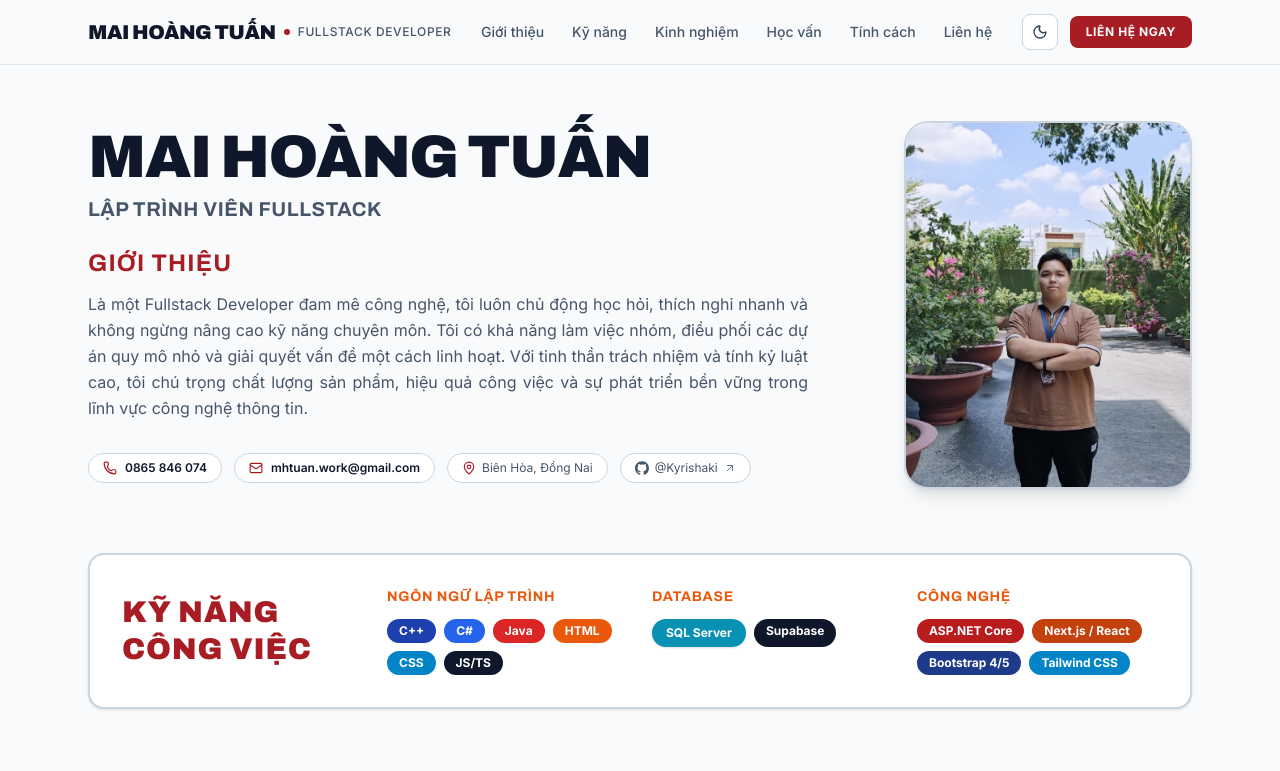
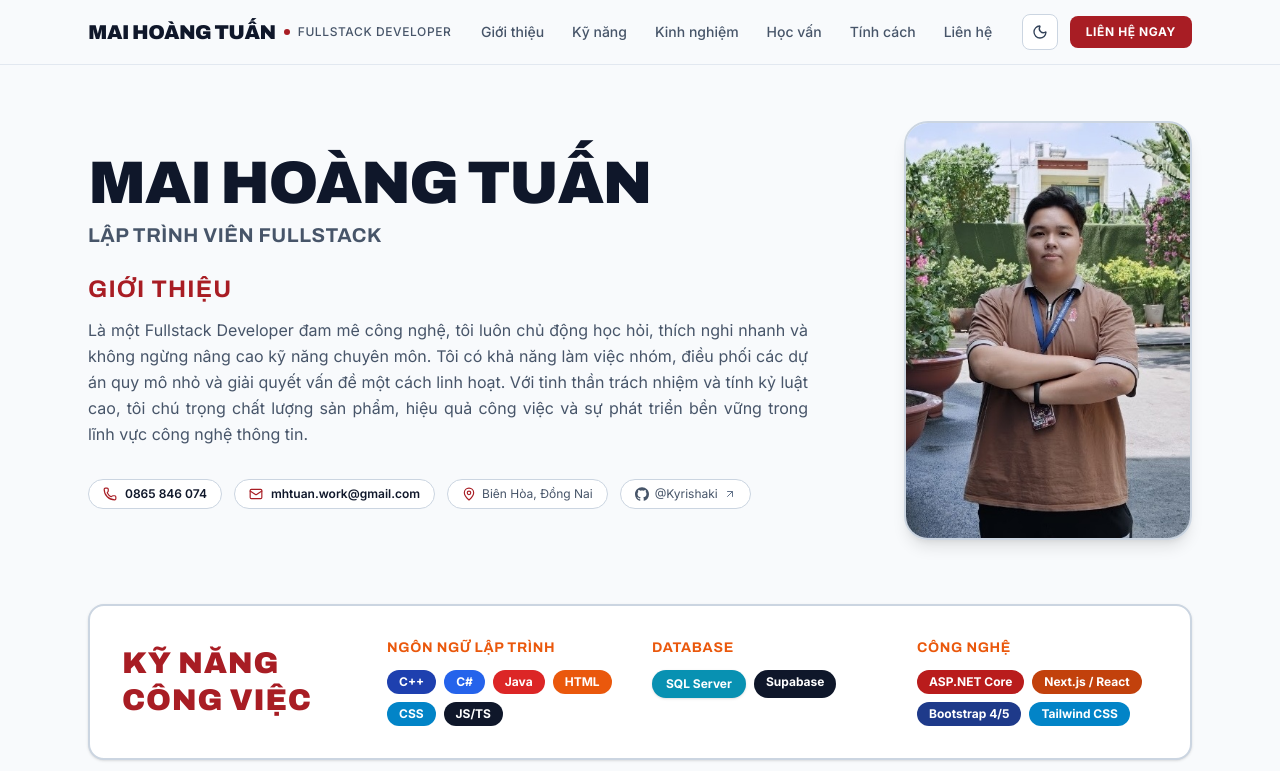
Before and after one commit to Kyrishaki/MHT-Standingpage-profolio, a Next.js app: page / in a window 1280 px wide. Shown: the top 771 px of the page. Built offline with nearby package versions, Linux system fonts and the light colour scheme.

Commit message:
feat(avatar): frame upper body portrait photo according to user reference
- Cropped high-resolution original photo to exact upper-body frame showing head, shoulders, crossed arms, DNTU lanyard, and polo shirt
- Updated container aspect ratio to 395:575 with object-center to ensure zero distortion

```diff
--- a/src/app/page.tsx
+++ b/src/app/page.tsx
@@ -229,7 +229,7 @@ export default function PortfolioPage() {
 
           {/* Right: Portrait with the authentic CV orange/coral halo arch */}
           <div className="lg:col-span-4 flex justify-center lg:justify-end">
-            <div className="relative w-64 h-80 sm:w-72 sm:h-92">
+            <div className="relative w-64 sm:w-72 aspect-[395/575]">
               {/* Warm Orange-Coral Circle Halo Background from CV */}
               <div
                 className="absolute inset-x-2 top-4 bottom-8 rounded-full opacity-90"
@@ -245,7 +245,7 @@ export default function PortfolioPage() {
                   alt="Mai Hoàng Tuấn - Fullstack Developer"
                   fill
                   priority
-                  className="object-cover object-[center_18%]"
+                  className="object-cover object-center"
                   sizes="(max-width: 768px) 280px, 320px"
                 />
               </div>
```
Also changed, not shown: public/avatar.jpg.
